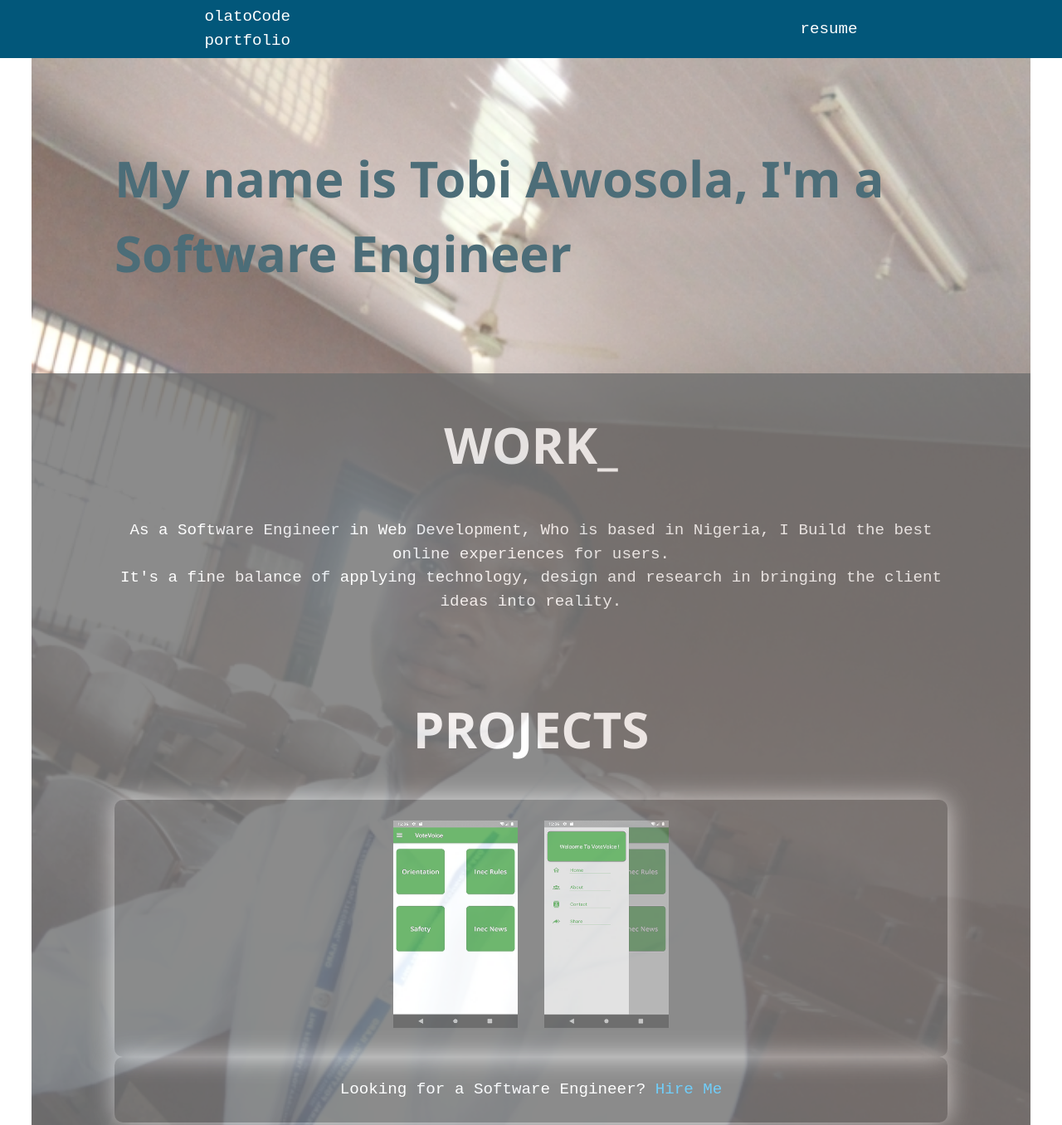
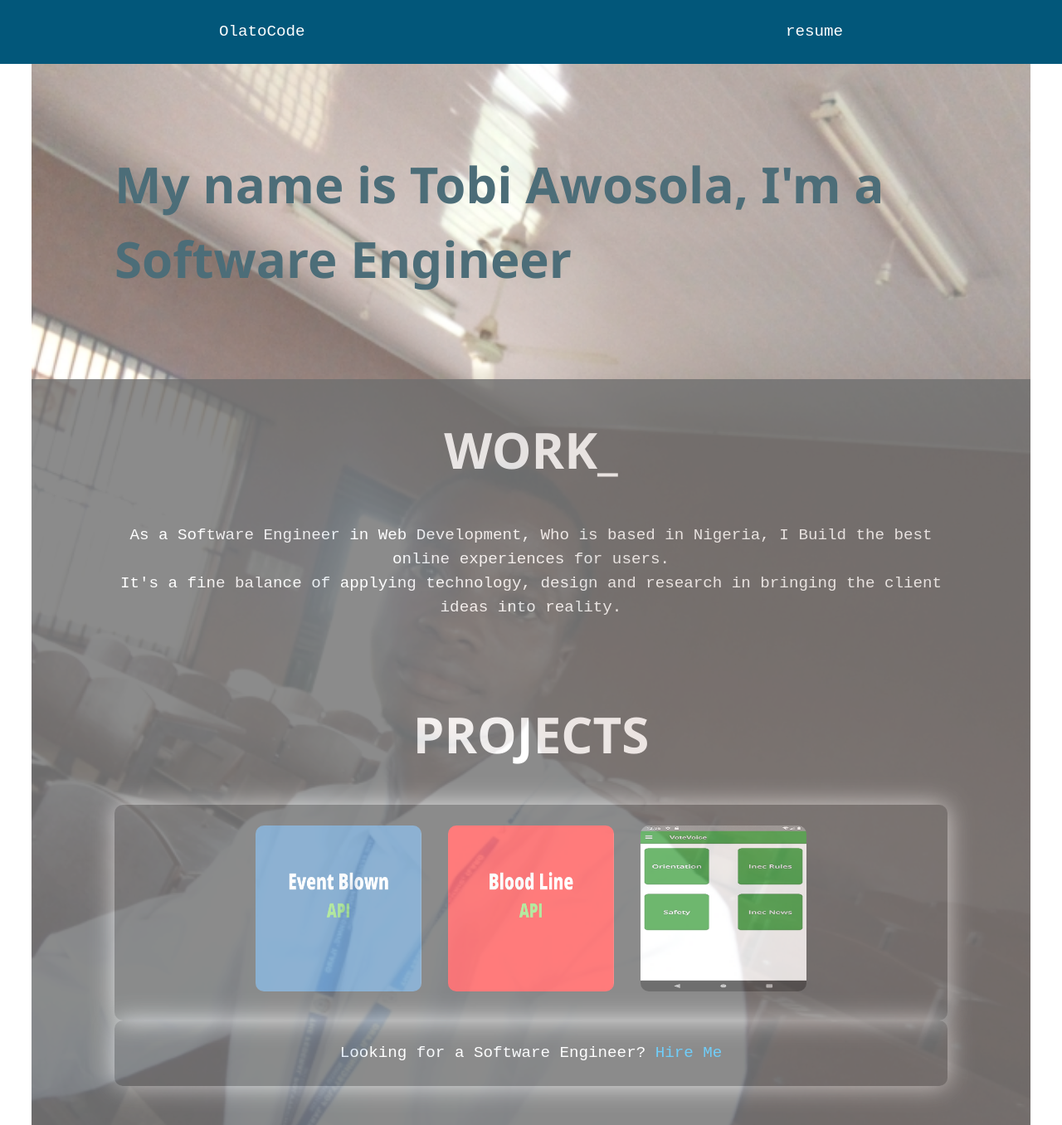
Before and after one commit to olatocode/olatocode-portfolio, a website: page index.html in a window 1280 px wide. Shown: the top 1356 px of the page at 83% size. Drawn offline with nearby package versions, Linux system fonts and the light colour scheme.

Commit message:
feat/add new projects EventBlown and BloodLine

```diff
--- a/css/style.css
+++ b/css/style.css
@@ -42,7 +42,7 @@ a {
 
 nav {
   background-color: #02577a;
-  padding: 0.4rem;
+  padding: 1.5rem;
 }
 
 nav ul {
@@ -145,17 +145,19 @@ ul.gallery li {
   list-style: none;
 }
 
-ul.gallery li a img {
-  height: 250px;
-  width: 150px;
+ul.gallery li img {
+  border-radius: 10px;
+  height: 200px;
+  width: 200px;
 }
 
-ul.gallery li a:hover img {
+
+/* ul.gallery li a:hover img {
   -webkit-transform: scale(1.3);
   -moz-transform: scale(1.3);
   -o-transform: scale(1.3);
   transform: scale(1.3);
-}
+} */
 
 /* Footer styling*/
 
--- a/index.html
+++ b/index.html
@@ -13,7 +13,7 @@
         <header>
             <nav>
                 <ul>
-                    <li><a href="index.html">olatoCode<br>portfolio</a></li>
+                    <li><a href="index.html">OlatoCode</a></li>
                     <li><a href="about.html">resume</a></li>
                 </ul>
             </nav>
@@ -35,10 +35,13 @@
                     <h1>PROJECTS</h1>
                     <div class="top-img">
                         <ul class="gallery">
+                           </a>
+                            <li> <a href="https://github.com/olatocode/EventBlown"><img src="img/EventBlown.webp" alt="Event Blown"> </a></li>
+                             <li> <a href="https://github.com/olatocode/BloodLine"><img src="img/BloodLine.webp" alt="Event Blown"> </a></li>
+
                             <li><a href="https://play.google.com/store/apps/details?id=com.votevoice"><img
                                         src="img/vote.png"></a></li>
-                            <li><a href="https://play.google.com/store/apps/details?id=com.votevoice"><img
-                                        src="img/voice.png"></a></li>
+
                         </ul>
                     </div>
                     <p class="top-img chat">Looking for a Software Engineer? <a
```
Also changed, not shown: img/BloodLine.webp (added), img/EventBlown.webp (added).
